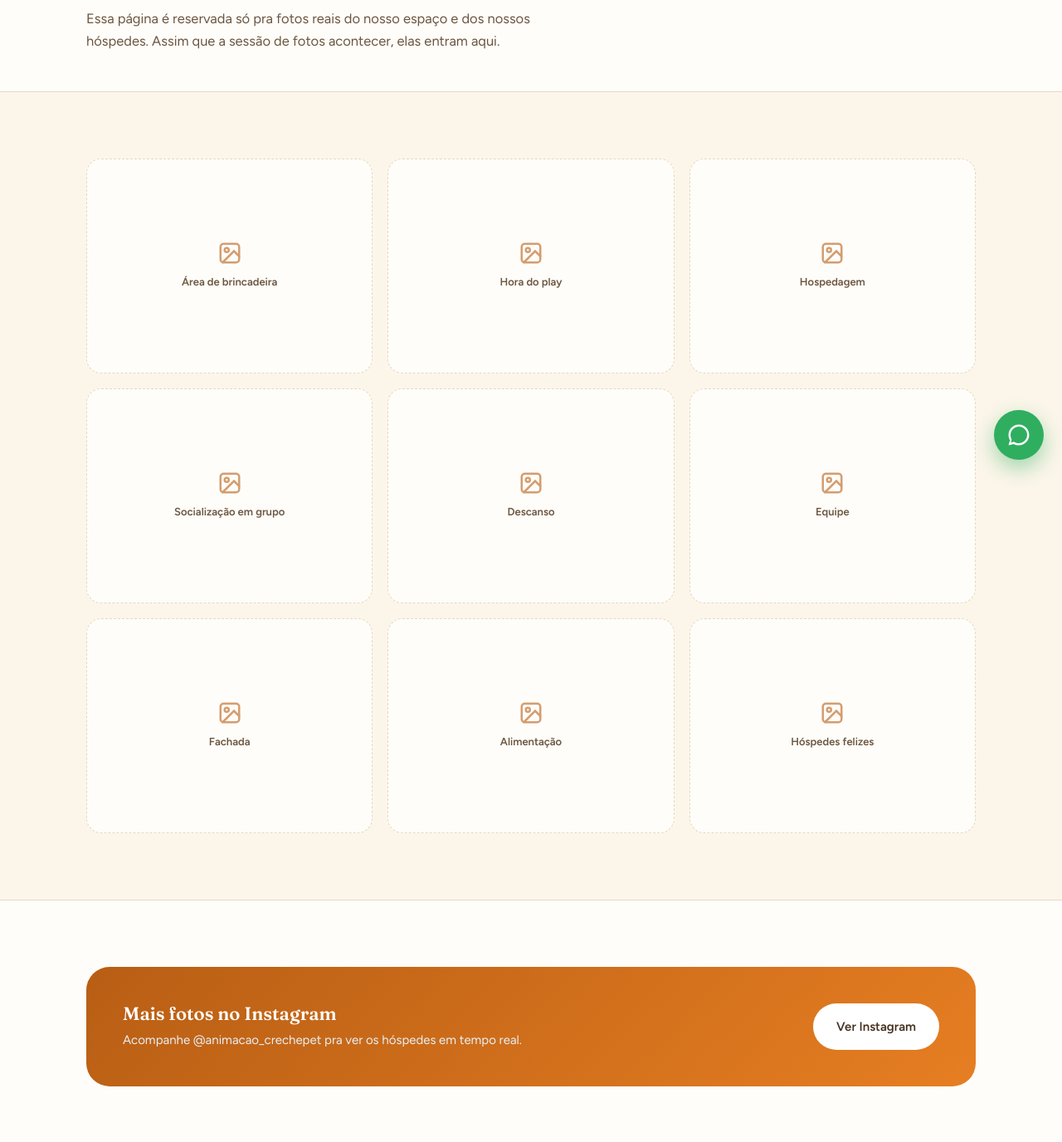
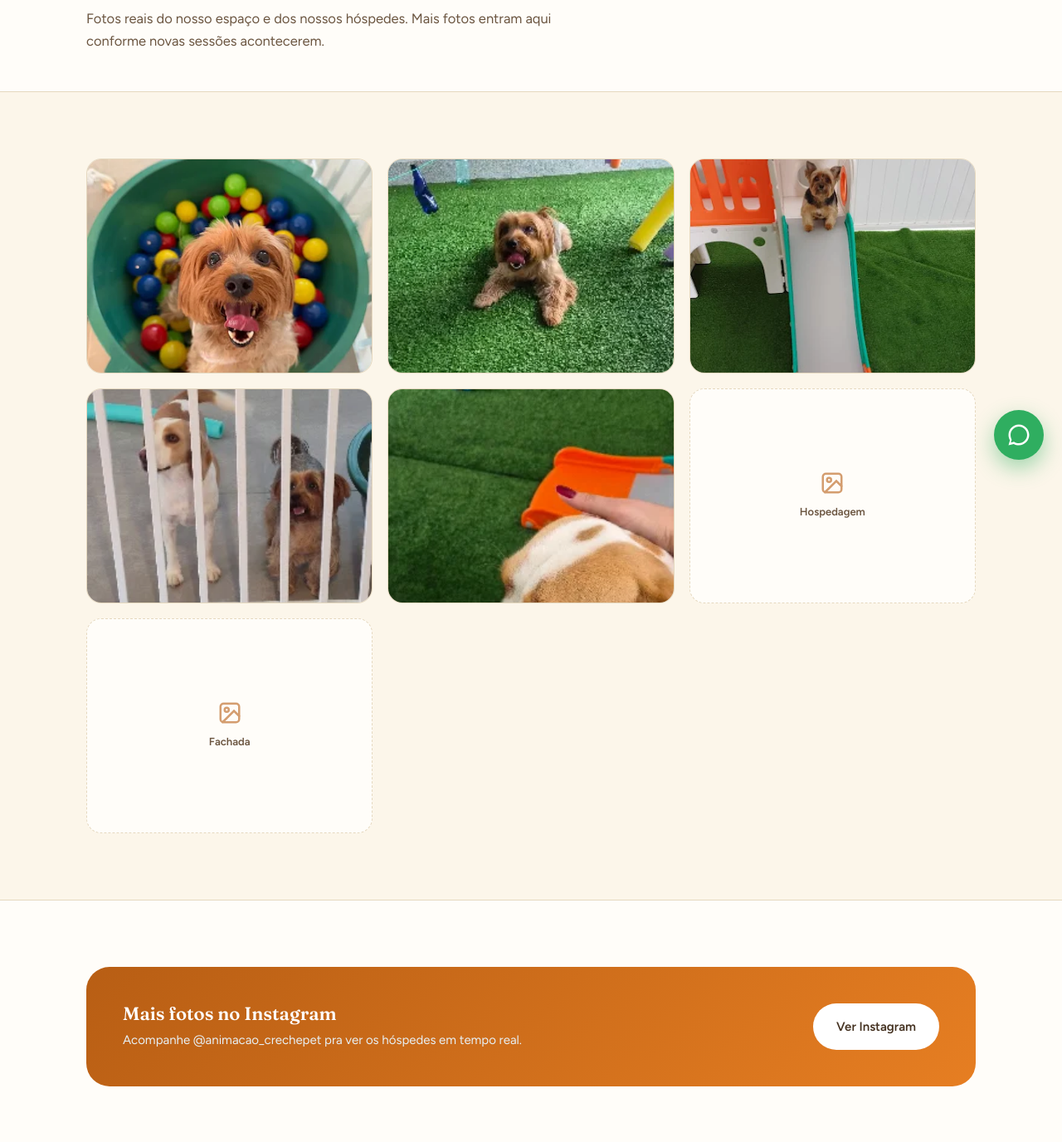
Before and after one commit to phtrentin09/site-animacao-crechepet, a plain HTML site: page galeria.html in a window 1280 px wide. Shown: the part 224-1600 px from the top of the page at 83% size. Drawn offline with Linux system fonts and the light colour scheme.

Commit message:
fotos reais e ajustes de mobile

```diff
--- a/galeria.html
+++ b/galeria.html
@@ -52,28 +52,26 @@
   <div class="container">
     <div class="eyebrow">Bastidores</div>
     <h1>Um pouco do dia a dia por aqui</h1>
-    <p>Essa página é reservada só pra fotos reais do nosso espaço e dos nossos hóspedes. Assim que a sessão de fotos acontecer, elas entram aqui.</p>
+    <p>Fotos reais do nosso espaço e dos nossos hóspedes. Mais fotos entram aqui conforme novas sessões acontecerem.</p>
   </div>
 </section>
 
 <!--
-  COMO ADICIONAR AS FOTOS REAIS:
-  Troque cada <div class="gallery-tile">...</div> por:
+  COMO ADICIONAR MAIS FOTOS REAIS:
+  Troque um <div class="gallery-tile">...</div> (placeholder tracejado) por:
   <div class="gallery-tile has-photo photo-frame"><img src="img/nome-do-arquivo.jpg" alt="descrição da foto" loading="lazy"></div>
   Coloque os arquivos de foto dentro da pasta "img/", na mesma pasta do site.
 -->
 <section>
   <div class="container">
     <div class="gallery-grid">
-      <div class="gallery-tile"><svg viewBox="0 0 24 24" fill="none" stroke-width="2" stroke-linecap="round"><rect x="3" y="3" width="18" height="18" rx="3"/><circle cx="9" cy="9" r="2"/><path d="M21 15l-5-5L5 21"/></svg><span>Área de brincadeira</span></div>
-      <div class="gallery-tile"><svg viewBox="0 0 24 24" fill="none" stroke-width="2" stroke-linecap="round"><rect x="3" y="3" width="18" height="18" rx="3"/><circle cx="9" cy="9" r="2"/><path d="M21 15l-5-5L5 21"/></svg><span>Hora do play</span></div>
+      <div class="gallery-tile has-photo photo-frame"><img src="img/creche-ballpit.jpg" alt="Cão brincando na piscina de bolinhas" loading="lazy"></div>
+      <div class="gallery-tile has-photo photo-frame"><img src="img/creche-gramado.jpg" alt="Cão no gramado da área de brincadeira" loading="lazy"></div>
+      <div class="gallery-tile has-photo photo-frame"><img src="img/creche-escorregador.jpg" alt="Cão no escorregador do playground" loading="lazy"></div>
+      <div class="gallery-tile has-photo photo-frame"><img src="img/creche-grupo.jpg" alt="Cães socializando em grupo" loading="lazy"></div>
+      <div class="gallery-tile has-photo photo-frame"><img src="img/creche-adaptacao.jpg" alt="Cão durante o período de adaptação" loading="lazy"></div>
       <div class="gallery-tile"><svg viewBox="0 0 24 24" fill="none" stroke-width="2" stroke-linecap="round"><rect x="3" y="3" width="18" height="18" rx="3"/><circle cx="9" cy="9" r="2"/><path d="M21 15l-5-5L5 21"/></svg><span>Hospedagem</span></div>
-      <div class="gallery-tile"><svg viewBox="0 0 24 24" fill="none" stroke-width="2" stroke-linecap="round"><rect x="3" y="3" width="18" height="18" rx="3"/><circle cx="9" cy="9" r="2"/><path d="M21 15l-5-5L5 21"/></svg><span>Socialização em grupo</span></div>
-      <div class="gallery-tile"><svg viewBox="0 0 24 24" fill="none" stroke-width="2" stroke-linecap="round"><rect x="3" y="3" width="18" height="18" rx="3"/><circle cx="9" cy="9" r="2"/><path d="M21 15l-5-5L5 21"/></svg><span>Descanso</span></div>
-      <div class="gallery-tile"><svg viewBox="0 0 24 24" fill="none" stroke-width="2" stroke-linecap="round"><rect x="3" y="3" width="18" height="18" rx="3"/><circle cx="9" cy="9" r="2"/><path d="M21 15l-5-5L5 21"/></svg><span>Equipe</span></div>
       <div class="gallery-tile"><svg viewBox="0 0 24 24" fill="none" stroke-width="2" stroke-linecap="round"><rect x="3" y="3" width="18" height="18" rx="3"/><circle cx="9" cy="9" r="2"/><path d="M21 15l-5-5L5 21"/></svg><span>Fachada</span></div>
-      <div class="gallery-tile"><svg viewBox="0 0 24 24" fill="none" stroke-width="2" stroke-linecap="round"><rect x="3" y="3" width="18" height="18" rx="3"/><circle cx="9" cy="9" r="2"/><path d="M21 15l-5-5L5 21"/></svg><span>Alimentação</span></div>
-      <div class="gallery-tile"><svg viewBox="0 0 24 24" fill="none" stroke-width="2" stroke-linecap="round"><rect x="3" y="3" width="18" height="18" rx="3"/><circle cx="9" cy="9" r="2"/><path d="M21 15l-5-5L5 21"/></svg><span>Hóspedes felizes</span></div>
     </div>
   </div>
 </section>
@@ -129,7 +127,7 @@
     </div>
     <div class="footer-bottom">
       <span>© 2026 Animacão Creche Pet e Hotel. Todos os direitos reservados.</span>
-      <span>Feito com carinho pra quem ama cachorro.</span>
+      <span>Site por <a href="https://www.instagram.com/ph.trentin/" target="_blank" rel="noopener" style="color:inherit; text-decoration:underline;">@ph.trentin</a></span>
     </div>
   </div>
 </footer>
--- a/styles.css
+++ b/styles.css
@@ -273,7 +273,11 @@ section.alt{background:var(--paper); border-top:1px solid var(--line); border-bo
 
 /* Decorative flanking photos */
 .flank-grid{display:grid; grid-template-columns:1fr 2fr 1fr; gap:24px; align-items:center;}
-@media (max-width:760px){ .flank-grid{grid-template-columns:1fr;} .flank-grid .photo-frame{display:none;} }
+@media (max-width:760px){
+  .flank-grid{display:flex; flex-wrap:wrap; justify-content:center; gap:14px;}
+  .flank-grid .photo-frame{width:130px; height:130px; aspect-ratio:1/1; order:1; border-radius:16px;}
+  .flank-grid p{order:2; width:100%; margin-top:6px;}
+}
 
 /* Contact */
 .contact-grid{display:grid; grid-template-columns:1fr 1fr; gap:48px;}
```
Also changed, not shown: blog-primeiro-dia-creche.html (+1 -1 lines), blog-sinais-pouca-energia.html (+1 -1 lines), blog-vacinas-vermifugo-antipulgas.html (+1 -1 lines), blog.html (+1 -1 lines), contato.html (+1 -1 lines), index.html (+3 -3 lines), servicos.html (+1 -1 lines), sobre.html (+1 -1 lines), trabalhe-conosco.html (+1 -1 lines), img/creche-adaptacao.jpg (added), img/creche-ballpit.jpg (added), img/creche-escorregador.jpg (added), img/creche-gramado.jpg (added), img/creche-grupo.jpg (added), 1 other file.
